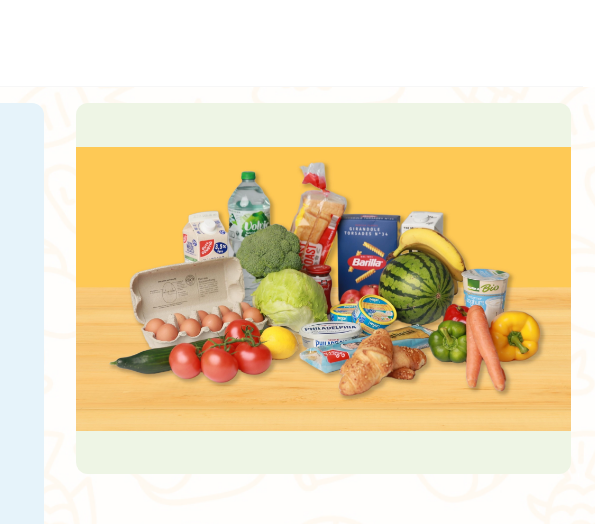
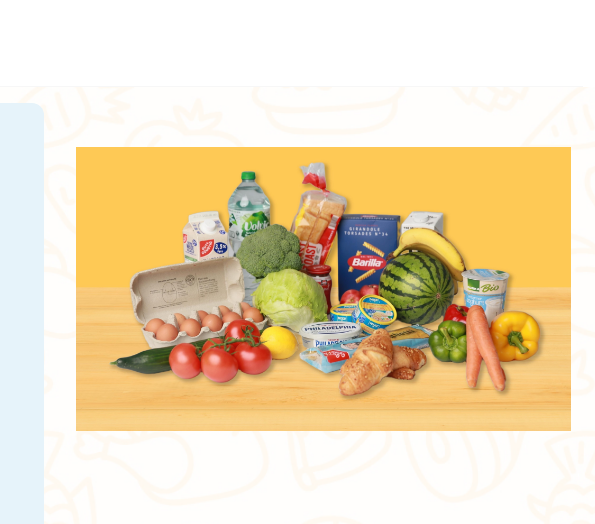
Before and after one commit to AqueousAir/fr, a plain HTML site: page index.html in a window 1280 px wide. Shown: the top 524 px of the page, 685-1280 px from the left. Drawn offline with nearby package versions, Linux system fonts and the light colour scheme.

Commit message:
Add files via upload

```diff
--- a/index.html
+++ b/index.html
@@ -17,6 +17,8 @@
     integrity="sha384-KK94CHFLLe+nY2dmCWGMq91rCGa5gtU4mk92HdvYe+M/SXH301p5ILy+dN9+nJOZ" crossorigin="anonymous">
   <link rel="stylesheet" type="text/css" href="css/vendor.css">
   <link rel="stylesheet" type="text/css" href="style.css">
+  <link rel="stylesheet" type="text/css" href="css/_utilities.scss">
+
 
   <link rel="preconnect" href="https://fonts.googleapis.com">
   <link rel="preconnect" href="https://fonts.gstatic.com" crossorigin>
@@ -85,7 +87,7 @@
               </div>
             </div>
 
-            <div class="banner-ad bg-success-subtle block-2"
+            <div class="banner-ad  block-2"
             style="background: url('img/009.JPG') no-repeat center center;
                    background-size: contain;
                    background-repeat: no-repeat;
```
